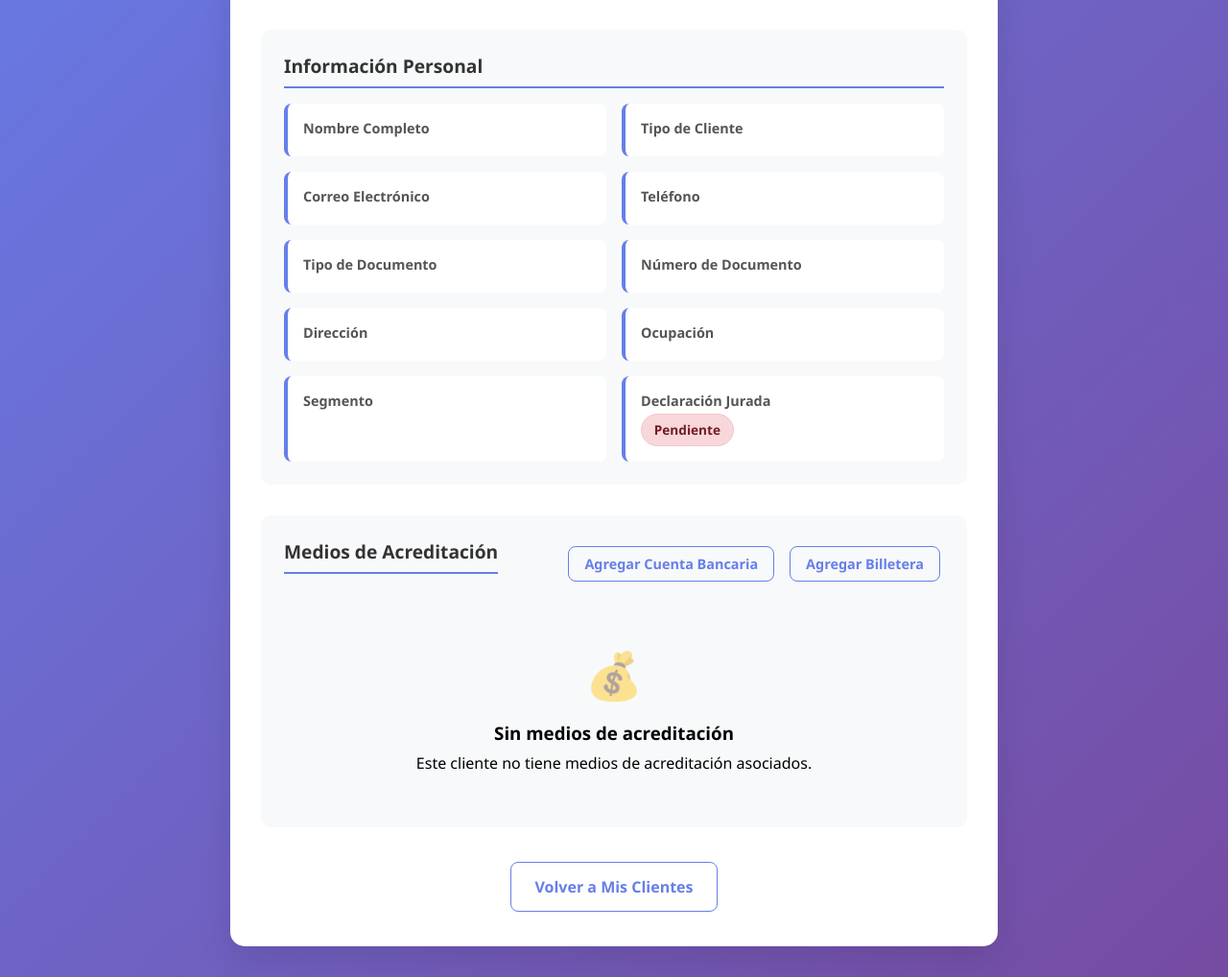
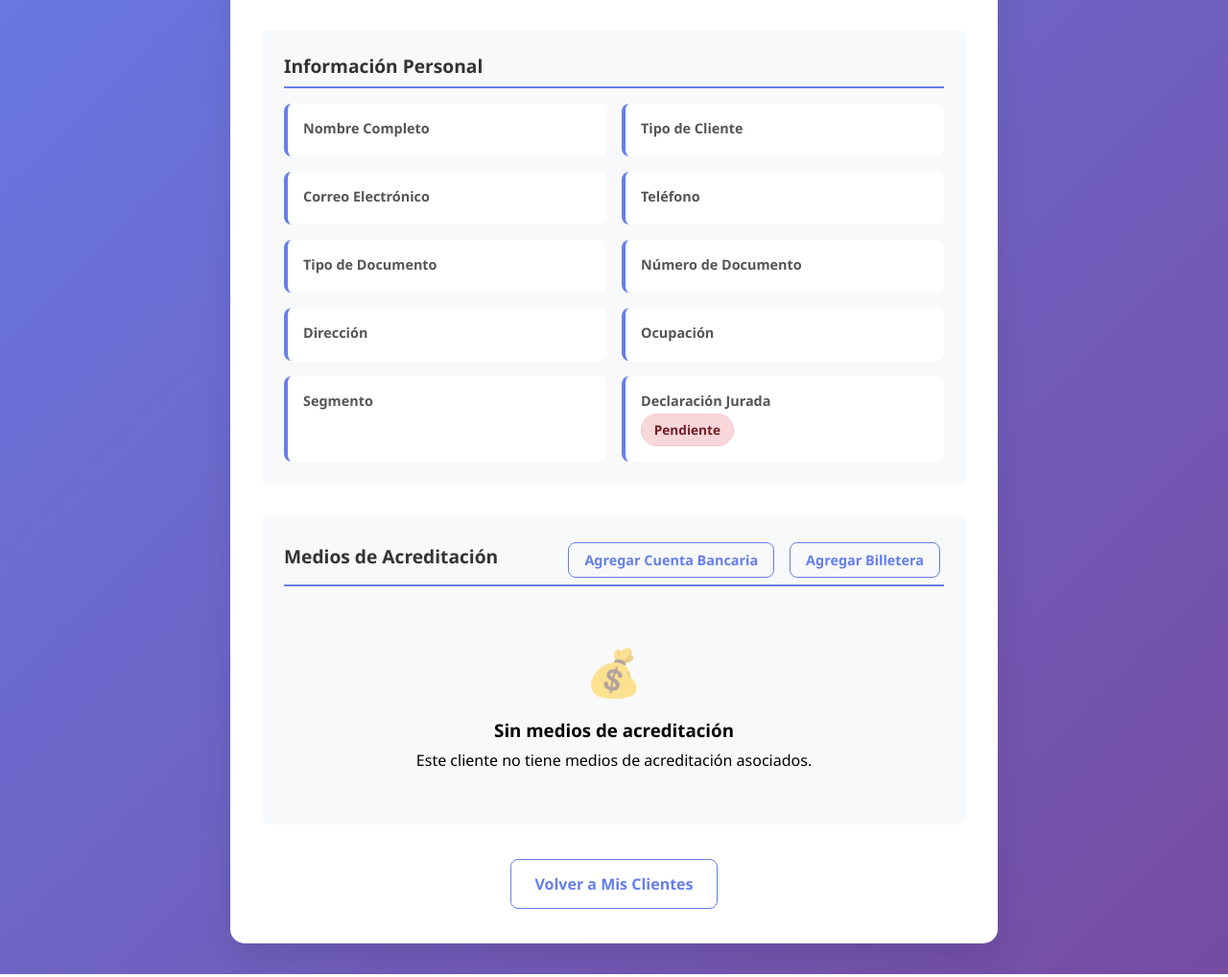
Before and after one commit to AnhiT-O/proyectoIS, a Django app: template proyecto/usuarios/templates/usuarios/detalle_cliente.html in a window 1280 px wide. Shown: the part 320-1338 px from the top of the page at 96% size. Run offline with Django 5.2, Linux system fonts and the light colour scheme; the template is opened without the code that fills it, so the values that code supplies are empty.

Commit message:
Corrección de validación de formularios cuenta bancaria y billetera. Mejora en template relacionada a medios de acreditación.

```diff
--- a/proyecto/medios_acreditacion/models.py
+++ b/proyecto/medios_acreditacion/models.py
@@ -43,8 +43,9 @@ class CuentaBancaria(models.Model):
 
 class Billetera(models.Model):
     TIPO_BILLETERA_CHOICES = [
-        ('tigo_money', 'Tigo Money'),
-        ('billetera_personal', 'Billetera Personal'),
+        ('-------', 'Seleccione un tipo de billetera'),
+        ('tigo', 'Tigo Money'),
+        ('personal', 'Billetera Personal'),
         ('zimple', 'Zimple'),
     ]
 
--- a/proyecto/usuarios/templates/usuarios/detalle_cliente.html
+++ b/proyecto/usuarios/templates/usuarios/detalle_cliente.html
@@ -6,6 +6,26 @@
 {% block extra_css %}
 <link rel="stylesheet" href="{% static 'claro/perfil.css' %}" media="(prefers-color-scheme: light)">
 <link rel="stylesheet" href="{% static 'oscuro/perfil.css' %}" media="(prefers-color-scheme: dark)">
+<style>
+    .perfil-header {
+    display: flex;
+    justify-content: space-between;
+    align-items: flex-end;
+    border-bottom: 2px solid var(--color-borde, #667eea);
+    margin-bottom: 1.5rem;
+    padding-bottom: 0.5rem;
+    }
+
+    .perfil-header .perfil-titulo {
+    margin: 0;
+    }
+
+    .perfil-header .acciones {
+    display: flex;
+    gap: 0.5rem;
+    margin-bottom: -0.3rem;
+    }
+</style>
 {% endblock %}
 
 {% block content %}
@@ -71,9 +91,9 @@
 
         <!-- Sección de Medios de Acreditación -->
         <div class="perfil-info" style="margin-top: 2rem;">
-            <div style="display: flex; justify-content: space-between; align-items: center; margin-bottom: 1.5rem;">
-                <h2 class="perfil-titulo">Medios de Acreditación</h2>
-                <div style="display: flex; gap: 0.5rem;">
+            <div class="perfil-header" style="align-items: end">
+                <h2 class="perfil-titulo" style="border-bottom: none">Medios de Acreditación</h2>
+                <div class="acciones">
                     <a href="{% url 'clientes:cliente_agregar_cuenta_bancaria' cliente.pk %}" class="btn-secundario" style="font-size: 0.9rem; padding: 0.5rem 1rem;">
                         Agregar Cuenta Bancaria
                     </a>
```
Also changed, not shown: proyecto/clientes/templates/clientes/agregar_billetera.html (+21 -5 lines), proyecto/clientes/templates/clientes/agregar_cuenta_bancaria.html (+6 -2 lines), proyecto/medios_acreditacion/forms.py (+37 -0 lines).
